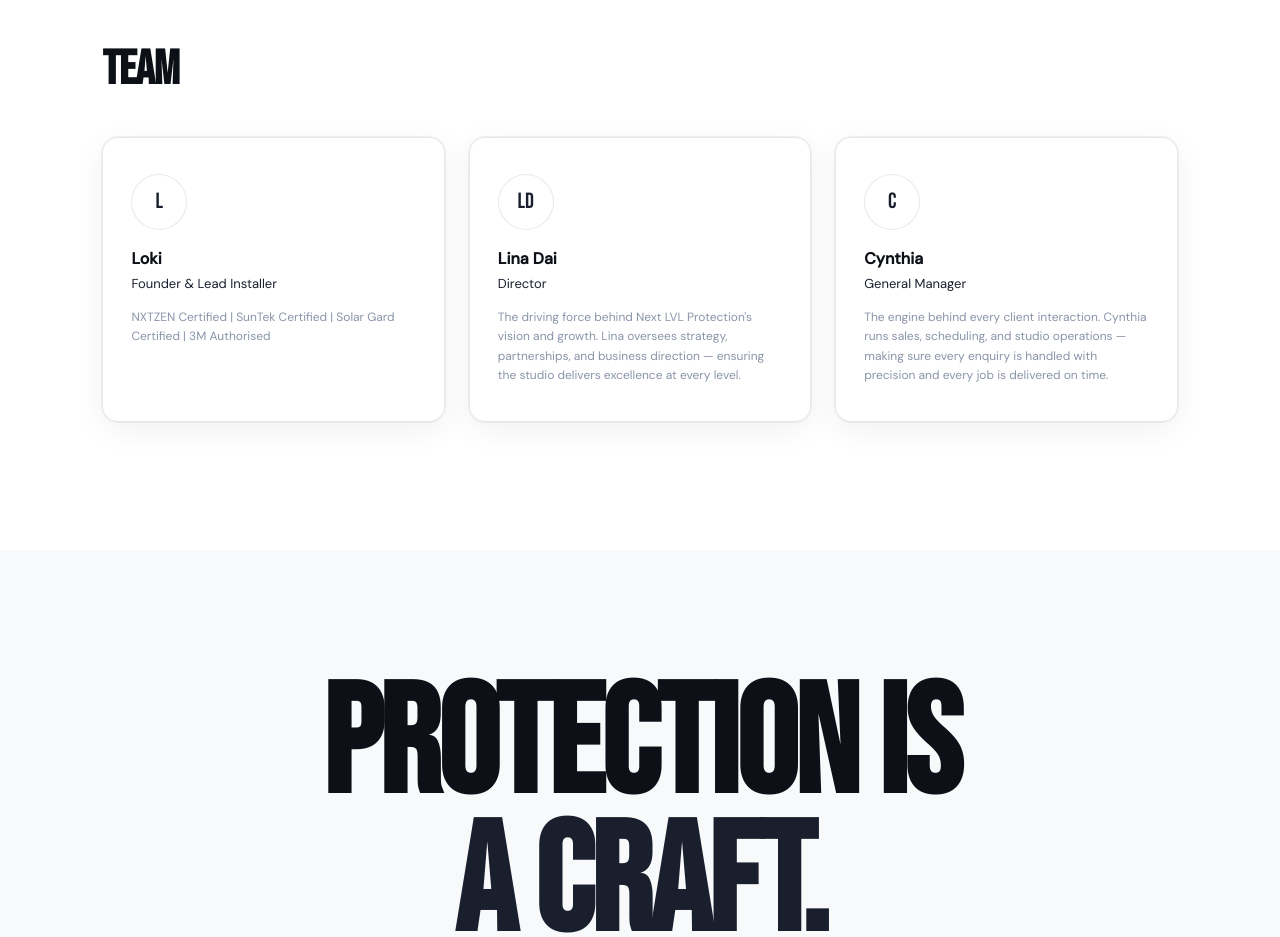
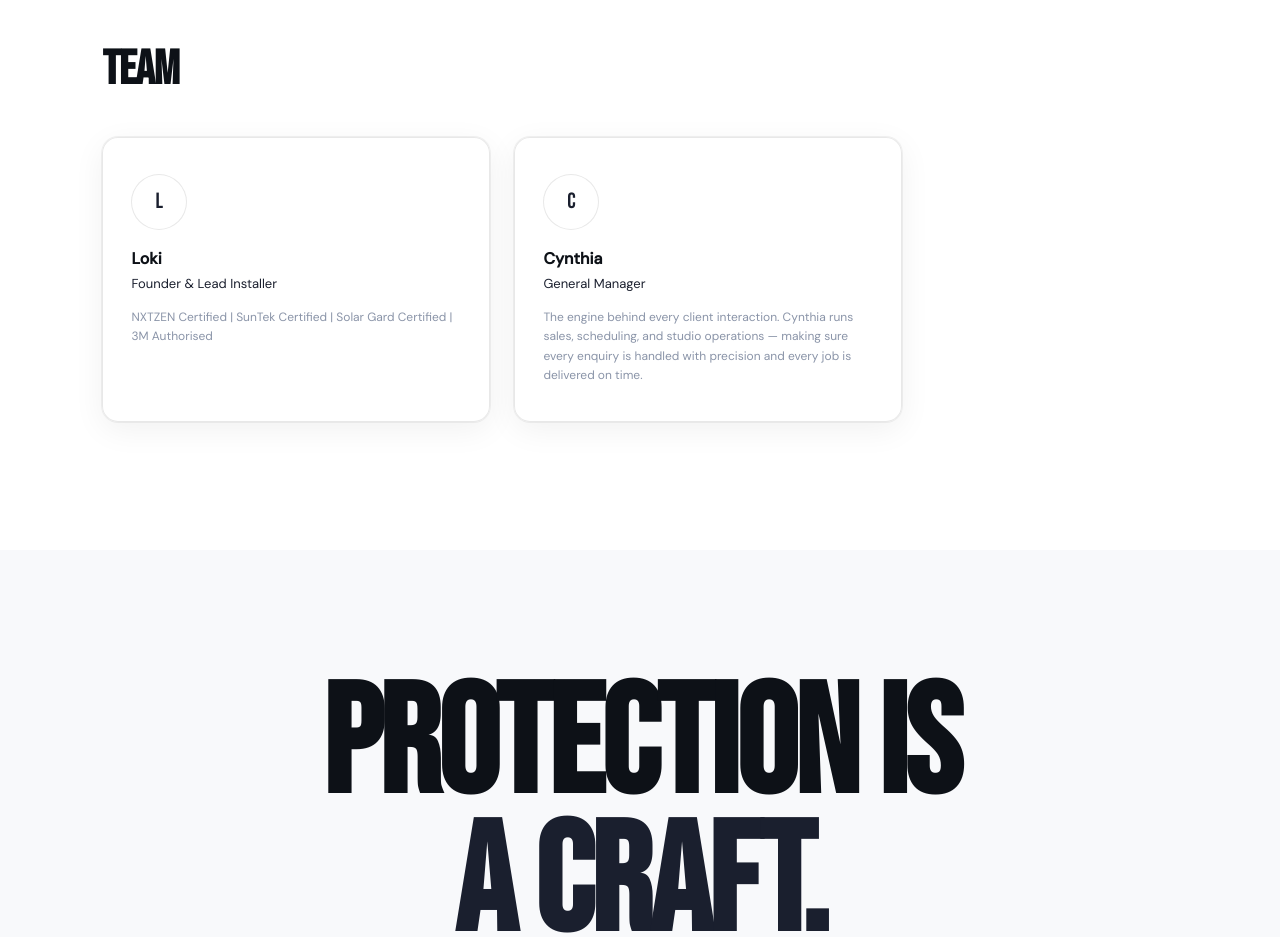
Before and after one commit to dunggoofd/next-lvl-protection-updated, a React (Vite) app: page /about in a window 1280 px wide. Shown: the part 2800-3737 px from the top of the page. Built offline with nearby package versions, Linux system fonts and the light colour scheme.

Commit message:
feat: remove Lina Dai from team section, update grid to 2 columns
Co-Authored-By: Claude Sonnet 4.6 <noreply@anthropic.com>

```diff
--- a/src/pages/AboutPage.tsx
+++ b/src/pages/AboutPage.tsx
@@ -21,7 +21,6 @@ const values = [
 
 const team = [
   { name: 'Loki', role: 'Founder & Lead Installer', note: 'NXTZEN Certified | SunTek Certified | Solar Gard Certified | 3M Authorised' },
-  { name: 'Lina Dai', role: 'Director', note: 'The driving force behind Next LVL Protection\'s vision and growth. Lina oversees strategy, partnerships, and business direction — ensuring the studio delivers excellence at every level.' },
   { name: 'Cynthia', role: 'General Manager', note: 'The engine behind every client interaction. Cynthia runs sales, scheduling, and studio operations — making sure every enquiry is handled with precision and every job is delivered on time.' },
 ];
 
@@ -154,7 +153,7 @@ export default function AboutPage() {
       <section className="section" style={{ background: 'var(--color-bg-secondary)' }}>
         <div className="container">
           <h2 className="font-display" style={{ fontSize: 'var(--size-h2)', marginBottom: 40 }}>Team</h2>
-          <div className="grid-3col" style={{ display: 'grid', gridTemplateColumns: 'repeat(3, 1fr)', gap: 24 }}>
+          <div className="grid-2col" style={{ display: 'grid', gridTemplateColumns: 'repeat(2, 1fr)', gap: 24, maxWidth: 800 }}>
             {team.map((t, i) => (
               <div key={i} className="card" style={{ padding: '36px 28px' }}>
                 <div style={{ width: 56, height: 56, borderRadius: '50%', background: 'var(--color-surface)', border: '1px solid var(--color-border)', display: 'flex', alignItems: 'center', justifyContent: 'center', marginBottom: 20 }}>
```
